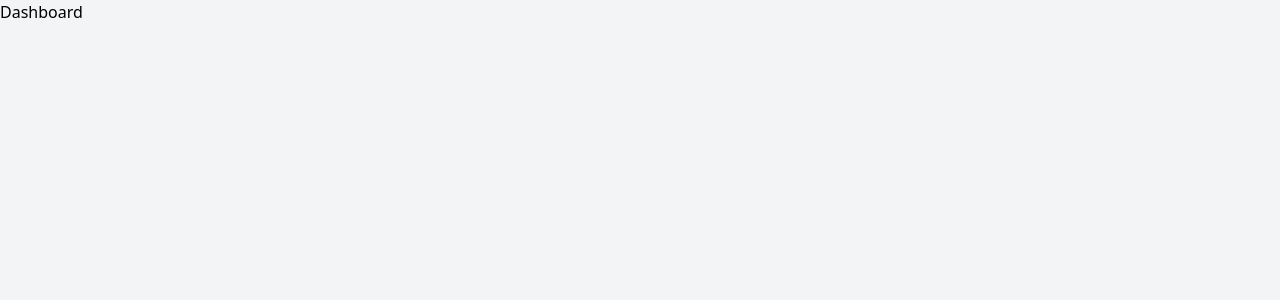
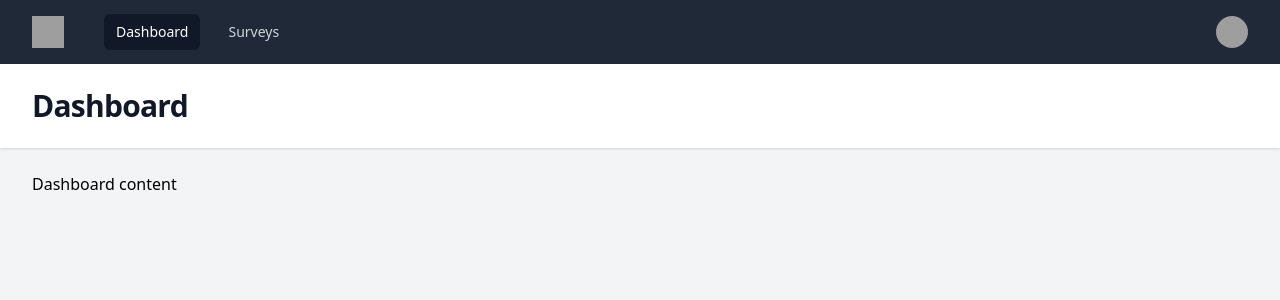
Before and after one commit to touhedul/laravel-react-survey, a React (Vite) app in the folder react/: page / in a window 1280 px wide. Shown: the top 300 px of the page. Built offline with nearby package versions, Linux system fonts and the light colour scheme; grey boxes are pictures that could not be loaded.

Commit message:
Layout added

```diff
--- a/react/package.json
+++ b/react/package.json
@@ -10,6 +10,7 @@
         "preview": "vite preview"
     },
     "dependencies": {
+        "@headlessui/react": "^2.1.1",
         "@heroicons/react": "^2.1.4",
         "@tailwindcss/forms": "^0.5.7",
         "react": "^18.3.1",
--- a/react/src/components/DefaultLayout.jsx
+++ b/react/src/components/DefaultLayout.jsx
@@ -1,9 +1,160 @@
-import React from 'react'
+import { Disclosure, DisclosureButton, DisclosurePanel, Menu, MenuButton, MenuItem, MenuItems } from '@headlessui/react'
+import { Bars3Icon, BellIcon, XMarkIcon } from '@heroicons/react/24/outline'
+import { NavLink, Outlet } from 'react-router-dom'
 
-function DefaultLayout() {
+const user = {
+   name: 'Tom Cook',
+   email: 'tom@example.com',
+   imageUrl:
+      'https://images.unsplash.com/photo-1472099645785-5658abf4ff4e?ixlib=rb-1.2.1&ixid=eyJhcHBfaWQiOjEyMDd9&auto=format&fit=facearea&facepad=2&w=256&h=256&q=80',
+}
+const navigation = [
+   { name: 'Dashboard', to: '/' },
+   { name: 'Surveys', to: '/surveys' },
+]
+const userNavigation = [
+   { name: 'Sign out', href: '#' },
+]
+
+function classNames(...classes) {
+   return classes.filter(Boolean).join(' ')
+}
+
+function logout() {
+   console.log('Logout');
+}
+
+
+export default function DefaultLayout() {
+
+
    return (
-      <div>DefaultLayout</div>
+      <>
+         <div className="min-h-full">
+            <Disclosure as="nav" className="bg-gray-800">
+               {({ open }) => (
+                  <>
+                     <div className="mx-auto max-w-7xl px-4 sm:px-6 lg:px-8">
+                        <div className="flex h-16 items-center justify-between">
+                           <div className="flex items-center">
+                              <div className="flex-shrink-0">
+                                 <img
+                                    className="h-8 w-8"
+                                    src="https://tailwindui.com/img/logos/mark.svg?color=indigo&shade=500"
+                                    alt="Your Company"
+                                 />
+                              </div>
+                              <div className="hidden md:block">
+                                 <div className="ml-10 flex items-baseline space-x-4">
+                                    {navigation.map((item) => (
+                                       <NavLink
+                                          key={item.name}
+                                          to={item.to}
+                                          className={({ isActive }) => classNames(
+                                             isActive
+                                                ? 'bg-gray-900 text-white'
+                                                : 'text-gray-300 hover:bg-gray-700 hover:text-white',
+                                             'rounded-md px-3 py-2 text-sm font-medium',
+                                          )}
+                                       >
+                                          {item.name}
+                                       </NavLink>
+                                    ))}
+                                 </div>
+                              </div>
+                           </div>
+                           <div className="hidden md:block">
+                              <div className="ml-4 flex items-center md:ml-6">
+
+                                 {/* Profile dropdown */}
+                                 <Menu as="div" className="relative ml-3">
+                                    <div>
+                                       <MenuButton className="relative flex max-w-xs items-center rounded-full bg-gray-800 text-sm focus:outline-none focus:ring-2 focus:ring-white focus:ring-offset-2 focus:ring-offset-gray-800">
+                                          <span className="absolute -inset-1.5" />
+                                          <span className="sr-only">Open user menu</span>
+                                          <img className="h-8 w-8 rounded-full" src={user.imageUrl} alt="" />
+                                       </MenuButton>
+                                    </div>
+                                    <MenuItems
+                                       transition
+                                       className="absolute right-0 z-10 mt-2 w-48 origin-top-right rounded-md bg-white py-1 shadow-lg ring-1 ring-black ring-opacity-5 transition focus:outline-none data-[closed]:scale-95 data-[closed]:transform data-[closed]:opacity-0 data-[enter]:duration-100 data-[leave]:duration-75 data-[enter]:ease-out data-[leave]:ease-in"
+                                    >
+                                       <MenuItem>
+                                          {({ focus }) => (
+                                             <a
+                                                href='#'
+                                                className={classNames(
+                                                   focus ? 'bg-gray-100' : '',
+                                                   'block px-4 py-2 text-sm text-gray-700',
+                                                )}
+                                                onClick={(event) => logout(event)}
+                                             >
+                                                Sign Out
+                                             </a>
+                                          )}
+                                       </MenuItem>
+                                    </MenuItems>
+                                 </Menu>
+                              </div>
+                           </div>
+                           <div className="-mr-2 flex md:hidden">
+                              {/* Mobile menu button */}
+                              <DisclosureButton className="relative inline-flex items-center justify-center rounded-md bg-gray-800 p-2 text-gray-400 hover:bg-gray-700 hover:text-white focus:outline-none focus:ring-2 focus:ring-white focus:ring-offset-2 focus:ring-offset-gray-800">
+                                 <span className="absolute -inset-0.5" />
+                                 <span className="sr-only">Open main menu</span>
+                                 {open ? (
+                                    <XMarkIcon className="block h-6 w-6" aria-hidden="true" />
+                                 ) : (
+                                    <Bars3Icon className="block h-6 w-6" aria-hidden="true" />
+                                 )}
+                              </DisclosureButton>
+                           </div>
+                        </div>
+                     </div>
+
+                     <DisclosurePanel className="md:hidden">
+                        <div className="space-y-1 px-2 pb-3 pt-2 sm:px-3">
+                           {navigation.map((item) => (
+                              <NavLink
+                                 key={item.name}
+                                 as="a"
+                                 to={item.to}
+                                 className={({ isActive }) => classNames(
+                                    isActive ? 'bg-gray-900 text-white' : 'text-gray-300 hover:bg-gray-700 hover:text-white',
+                                    'block rounded-md px-3 py-2 text-base font-medium',
+                                 )}
+                              >
+                                 {item.name}
+                              </NavLink>
+                           ))}
+                        </div>
+                        <div className="border-t border-gray-700 pb-3 pt-4">
+                           <div className="flex items-center px-5">
+                              <div className="flex-shrink-0">
+                                 <img className="h-10 w-10 rounded-full" src={user.imageUrl} alt="" />
+                              </div>
+                              <div className="ml-3">
+                                 <div className="text-base font-medium leading-none text-white">{user.name}</div>
+                                 <div className="text-sm font-medium leading-none text-gray-400">{user.email}</div>
+                              </div>
+                           </div>
+                           <div className="mt-3 space-y-1 px-2">
+                              <DisclosureButton
+                                 as="a"
+                                 href='#'
+                                 onClick={(event) => logout(event)}
+                                 className="block rounded-md px-3 py-2 text-base font-medium text-gray-400 hover:bg-gray-700 hover:text-white"
+                              >
+                                 Sign Out
+                              </DisclosureButton>
+                           </div>
+                        </div>
+                     </DisclosurePanel>
+                  </>
+               )}
+            </Disclosure>
+            <Outlet />
+         </div>
+      </>
    )
 }
-
-export default DefaultLayout
--- /dev/null
+++ b/react/src/components/PageComponent.jsx
@@ -0,0 +1,23 @@
+import React from 'react'
+
+function PageComponent({ title, buttons = '', children }) {
+   return (
+
+      <>
+
+         <header className="bg-white shadow">
+            <div className="flex justify-between items-center mx-auto max-w-7xl px-4 py-6 sm:px-6 lg:px-8">
+               <h1 className="text-3xl font-bold tracking-tight text-gray-900">{title}</h1>
+               {buttons}
+            </div>
+         </header>
+         <main>
+            <div className="mx-auto max-w-7xl px-4 py-6 sm:px-6 lg:px-8">
+               {children}
+            </div>
+         </main>
+      </>
+   )
+}
+
+export default PageComponent
--- a/react/src/views/Dashboard.jsx
+++ b/react/src/views/Dashboard.jsx
@@ -1,8 +1,12 @@
 import React from 'react'
+import PageComponent from '../components/PageComponent'
 
 function Dashboard() {
    return (
-      <div>Dashboard</div>
+      <PageComponent title="Dashboard">
+
+         Dashboard content
+      </PageComponent>
    )
 }
 
--- a/react/src/views/Surveys.jsx
+++ b/react/src/views/Surveys.jsx
@@ -1,8 +1,9 @@
 import React from 'react'
+import PageComponent from '../components/PageComponent'
 
 function Surveys() {
    return (
-      <div>Surveys</div>
+      <PageComponent title={'Surveys'}>Survey Content</PageComponent>
    )
 }
 
```
Also changed, not shown: react/src/router.jsx (+21 -1 lines), 1 other file (tests, documents, lock files or other folders).
